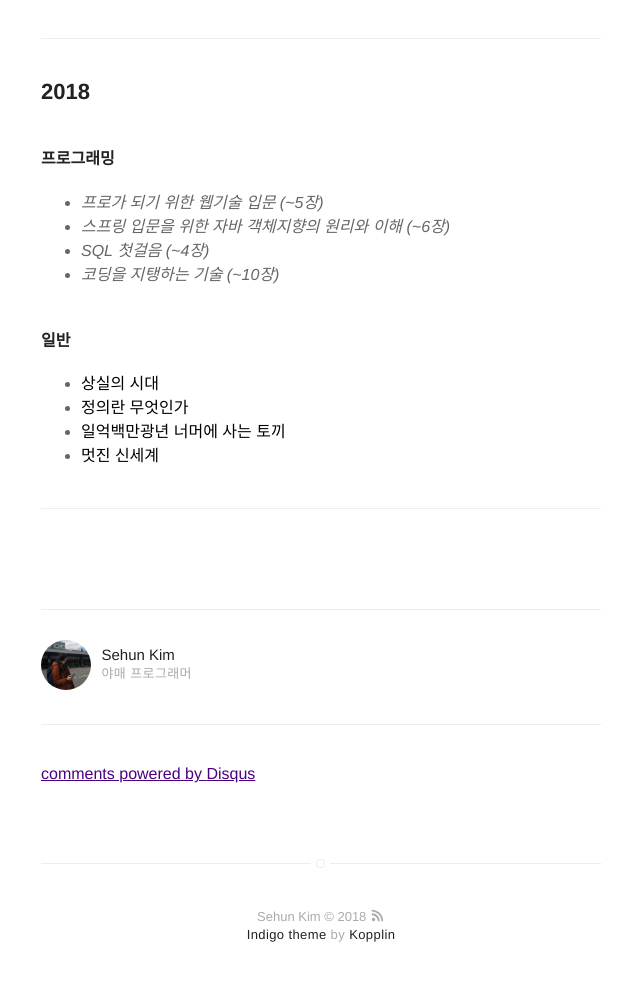
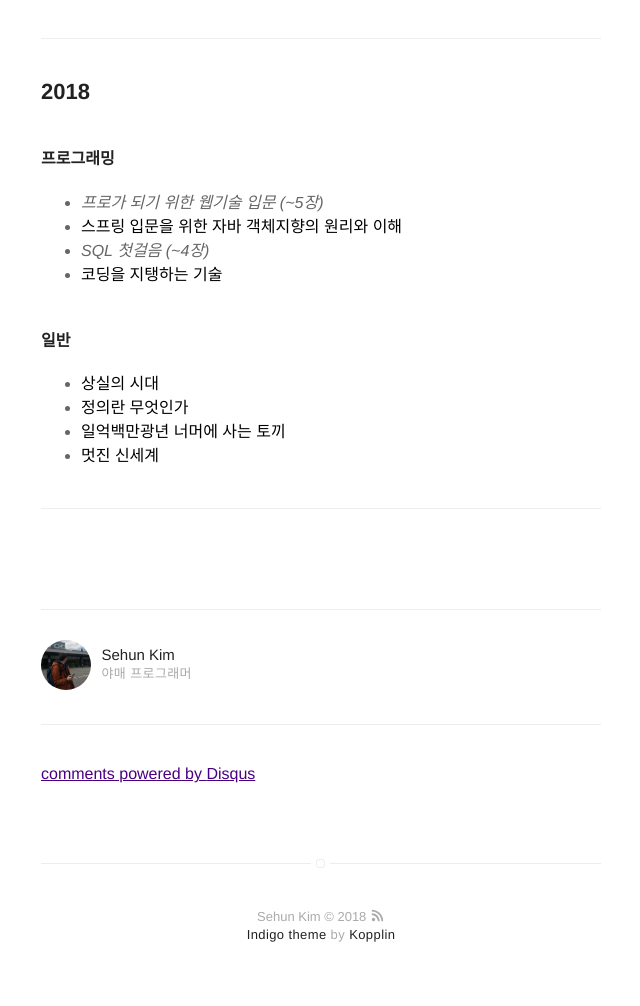
Before and after one commit to Sehun-Kim/blog, a Jekyll site: the page built from _posts/2018-10-11-ReaderisLeader.markdown, in a window 1280 px wide. Shown: the part 668-1674 px from the top of the page, without its empty margins (319-959 px from the left). Built offline with Jekyll 4.4.1, drawn with Linux system fonts in a browser that asks for light colours; comment, search, counter and statistics services are not loaded.

Commit message:
reader modified

```diff
--- a/_posts/2018-10-11-ReaderisLeader.markdown
+++ b/_posts/2018-10-11-ReaderisLeader.markdown
@@ -26,9 +26,9 @@ externalLink: false
 
 #### 프로그래밍
 - *프로가 되기 위한 웹기술 입문 (~5장)*
-- *스프링 입문을 위한 자바 객체지향의 원리와 이해 (~6장)*
+- **스프링 입문을 위한 자바 객체지향의 원리와 이해**
 - *SQL 첫걸음 (~4장)*
-- *코딩을 지탱하는 기술 (~10장)*
+- **코딩을 지탱하는 기술**
 
 #### 일반
 - **상실의 시대**
```
